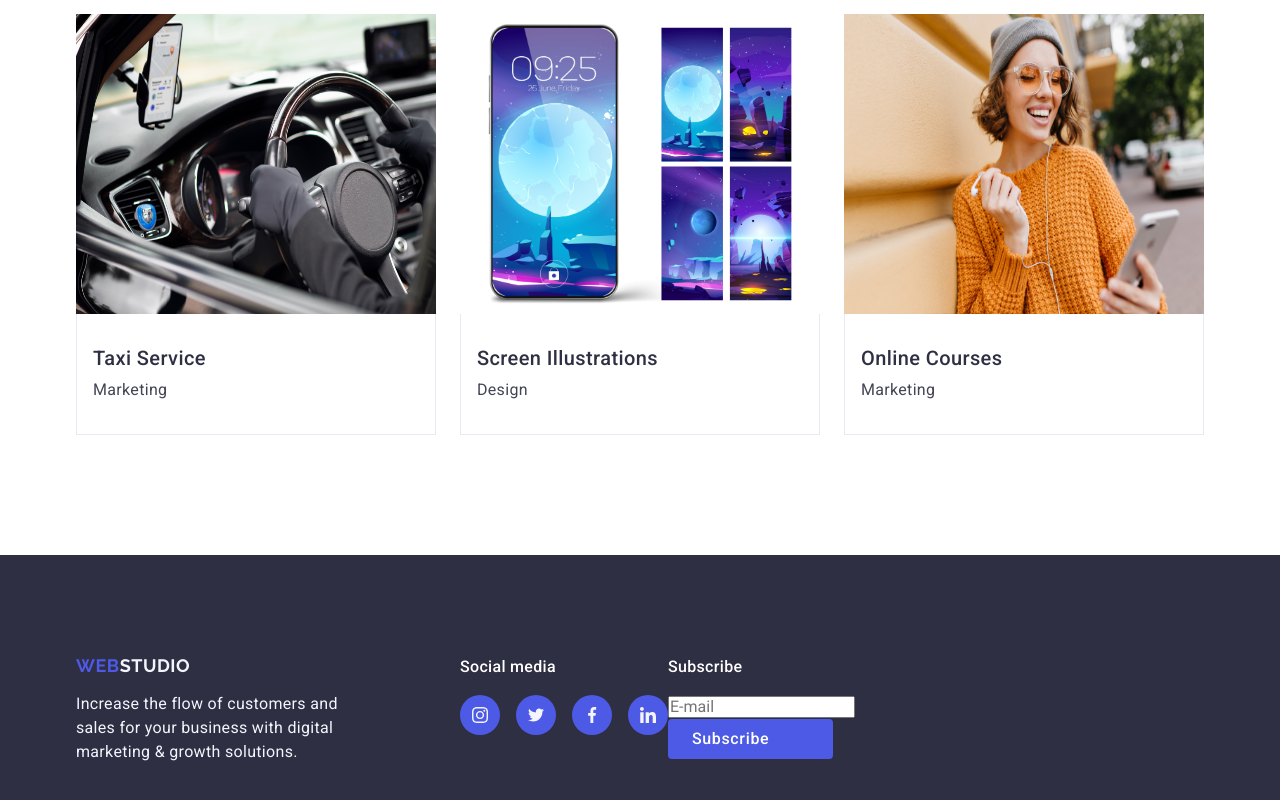
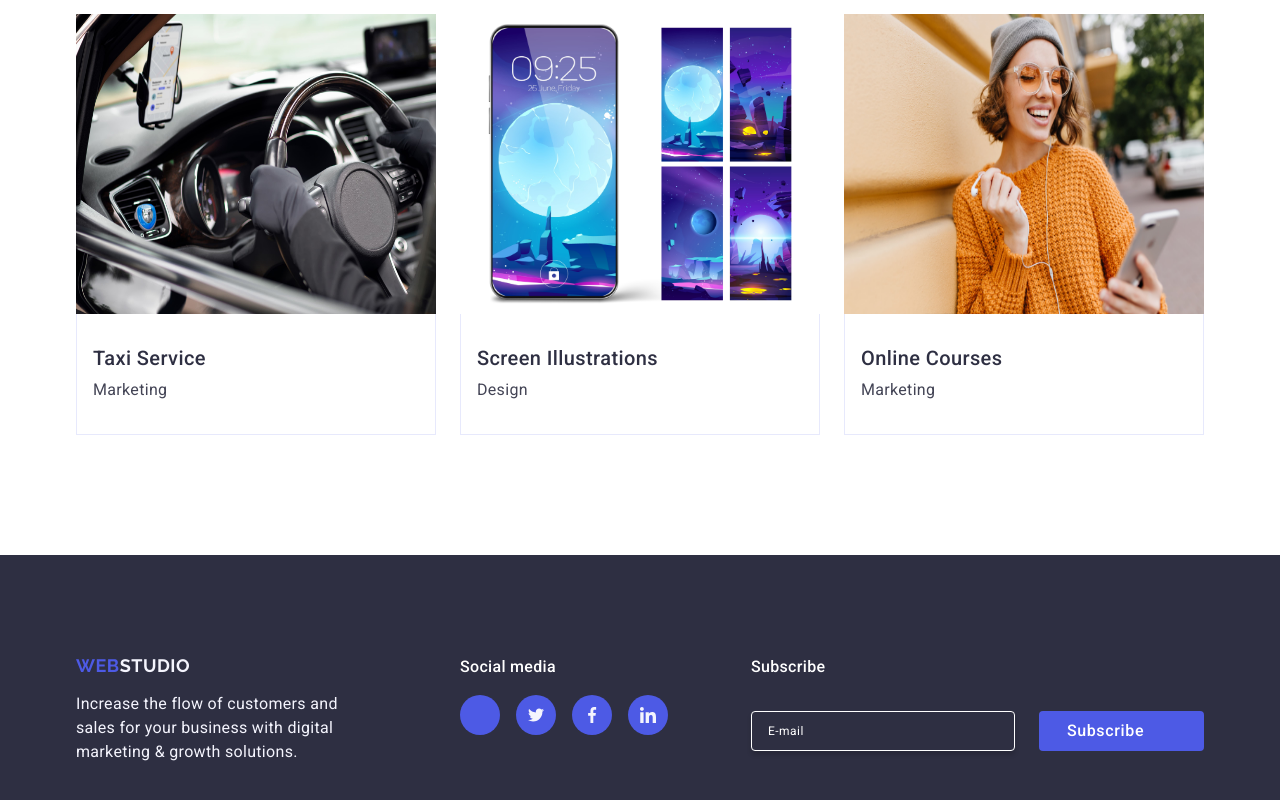
Before and after one commit to ArchiChikenLeg/goit-markup-hw-05, a website: page index.html in a window 1280 px wide. Shown: the part 2677-3477 px from the top of the page. Drawn offline with nearby package versions, Linux system fonts and the light colour scheme.

Commit message:
footer fixes

```diff
--- a/css/style.css
+++ b/css/style.css
@@ -520,6 +520,69 @@ footer .section-team-social-icon:active {
   background-color: var(--success-color);
 }
 
+.footer-subscribe {
+  margin-left: auto;
+  display: flex;
+  flex-direction: column;
+  gap: 16px;
+}
+
+.footer-subscribe-form {
+  display: flex;
+  gap: 24px;
+}
+
+.footer-subscribe-label {
+  display: flex;
+  flex-direction: column;
+}
+
+.footer-subscribe-input {
+  width: 264px;
+  height: 40px;
+  border: 1px solid #ffffff;
+  background-color: transparent;
+  font-size: 12px;
+  line-height: 2;
+  letter-spacing: 0.04em;
+  padding-left: 16px;
+  box-shadow: 0px 4px 4px rgba(0, 0, 0, 0.15);
+  border-radius: 4px;
+  color: #ffffff;
+}
+
+.footer-subscribe-input::placeholder {
+  color: #ffffff;
+}
+
+.footer-subscribe-btn {
+  display: flex;
+  align-items: center;
+  justify-content: center;
+  gap: 8px;
+  padding: 8px 24px;
+  min-width: 165px;
+  border-radius: 4px;
+  border: none;
+  background-color: var(--primary-brand-color);
+  color: var(--white-background-color);
+  font-weight: 500;
+  font-size: 16px;
+  cursor: pointer;
+  letter-spacing: 0.04em;
+  transition: background-color 250ms cubic-bezier(0.4, 0, 0.2, 1);
+}
+
+.footer-subscribe-btn:hover,
+.footer-subscribe-btn:focus {
+  background-color: var(--pressed-state-color);
+}
+
+.footer-social-icon {
+  margin-left: 16px;
+  display: inline-block;
+}
+
 
 .backdrop {
   position: fixed;
@@ -725,30 +788,3 @@ footer .section-team-social-icon:active {
 .modal-form-submit:focus svg {
   fill: #ffffff;
 }
-
-.footer-subscribe-btn {
-  display: flex;
-  align-items: center;
-  justify-content: center;
-  min-width: 165px;
-  padding: 8px 24px;
-  border-radius: 4px;
-  border: none;
-  background-color: var(--primary-brand-color);
-  color: var(--white-background-color);
-  font-weight: 500;
-  font-size: 16px;
-  letter-spacing: 0.04em;
-  cursor: pointer;
-  transition: background-color 250ms cubic-bezier(0.4, 0, 0.2, 1);
-}
-
-.footer-subscribe-btn:hover,
-.footer-subscribe-btn:focus {
-  background-color: var(--pressed-state-color);
-}
-
-.footer-send-icon {
-  margin-left: 16px;
-  display: inline-block;
-}
```
